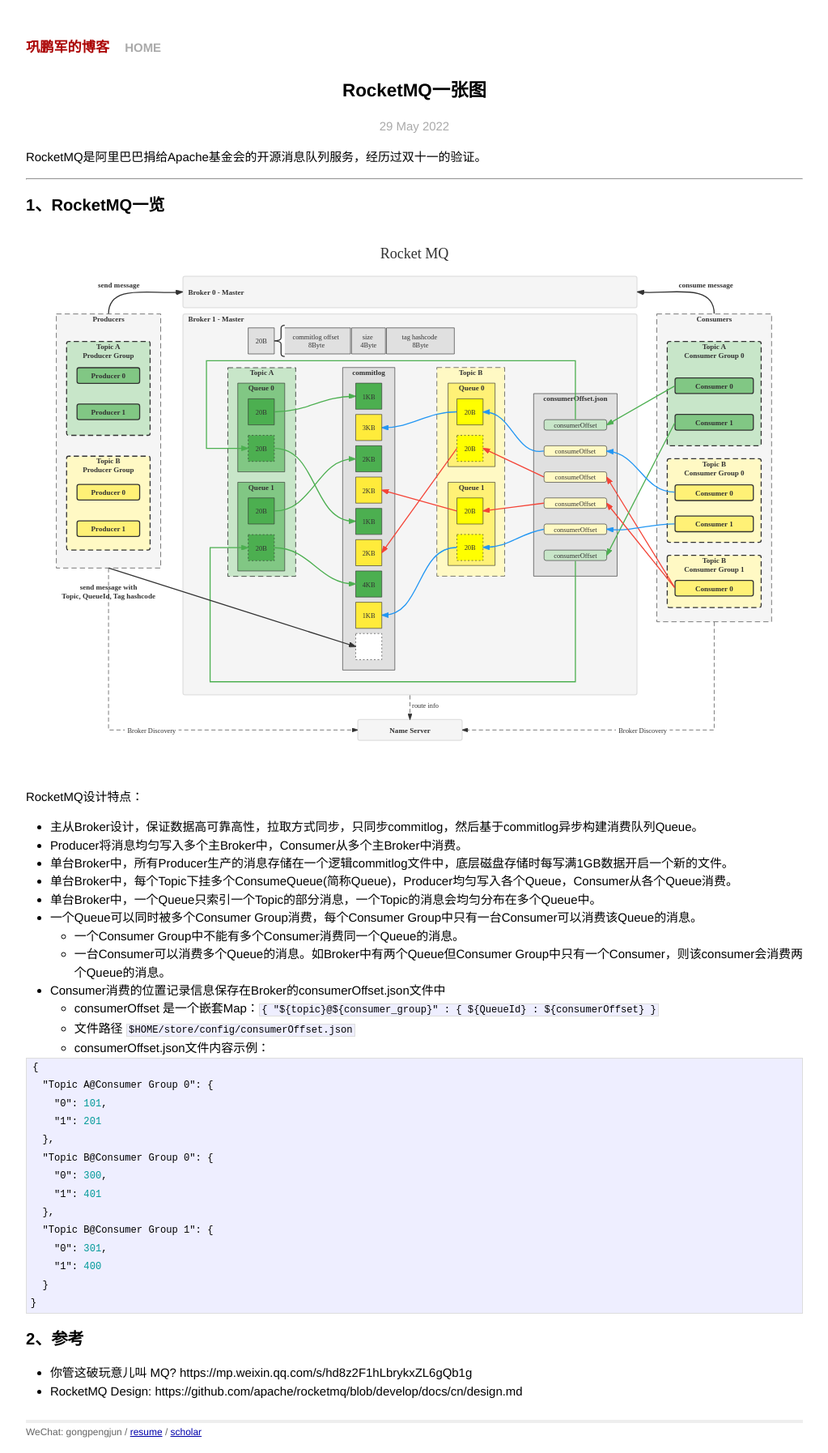
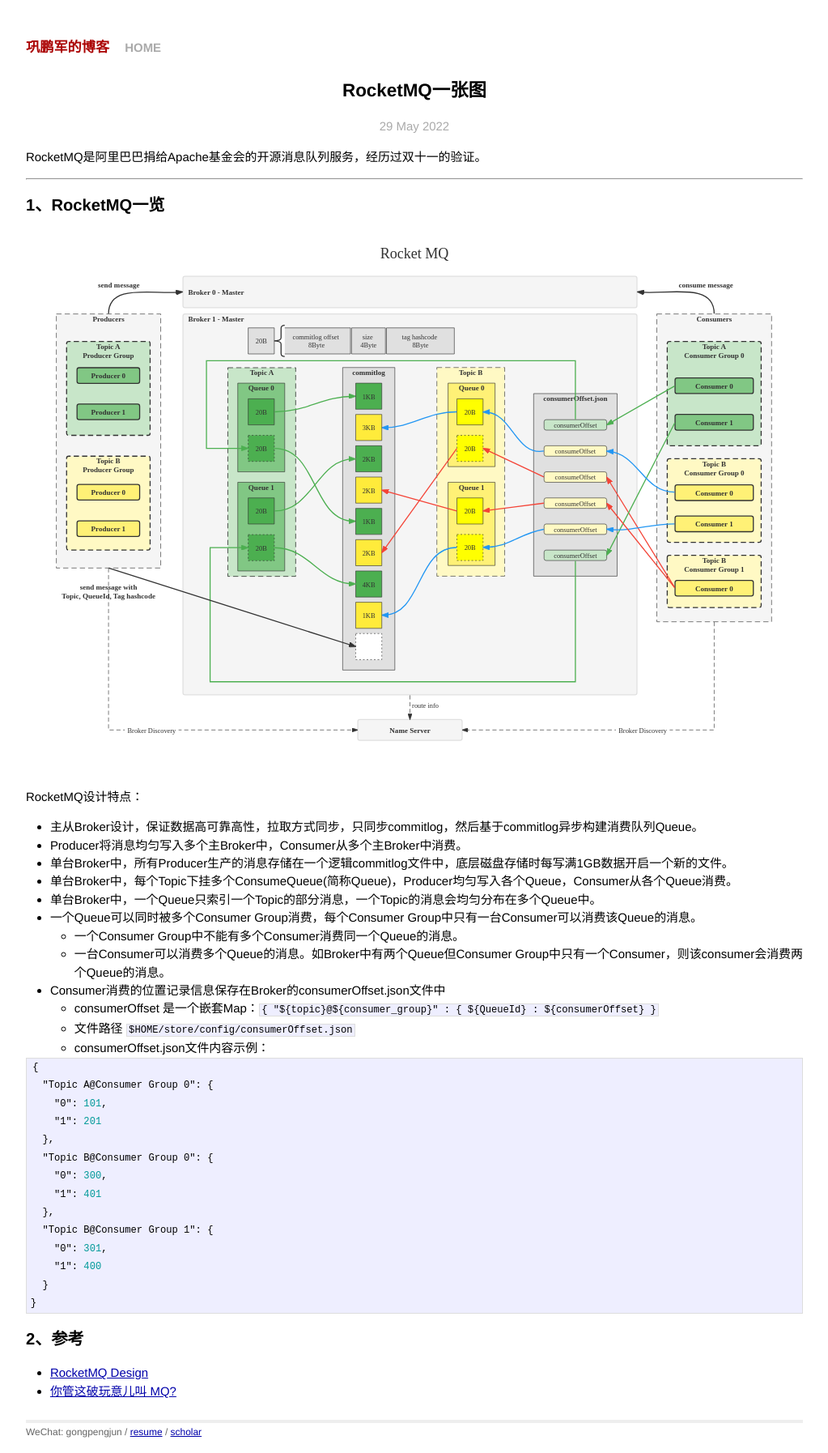
Before and after one commit to gongpengjun/gongpengjun.github.io, a Jekyll site: the page built from _posts/2022-05-29-rocketmq-one-picture.markdown, in a window 1280 px wide. Shown: the whole page at 81% size, without its empty margins (128-1151 px from the left). Built offline with Jekyll 4.4.1, drawn with Linux system fonts in a browser that asks for light colours.

Commit message:
update rocket mq

```diff
--- a/_posts/2022-05-29-rocketmq-one-picture.markdown
+++ b/_posts/2022-05-29-rocketmq-one-picture.markdown
@@ -47,5 +47,5 @@ RocketMQ设计特点：
 
 ## 2、参考
 
-- 你管这破玩意儿叫 MQ?  https://mp.weixin.qq.com/s/hd8z2F1hLbrykxZL6gQb1g
-- RocketMQ Design: https://github.com/apache/rocketmq/blob/develop/docs/cn/design.md
+- [RocketMQ Design](https://github.com/apache/rocketmq/blob/develop/docs/cn/design.md)
+- [你管这破玩意儿叫 MQ?](https://mp.weixin.qq.com/s/hd8z2F1hLbrykxZL6gQb1g)
```
